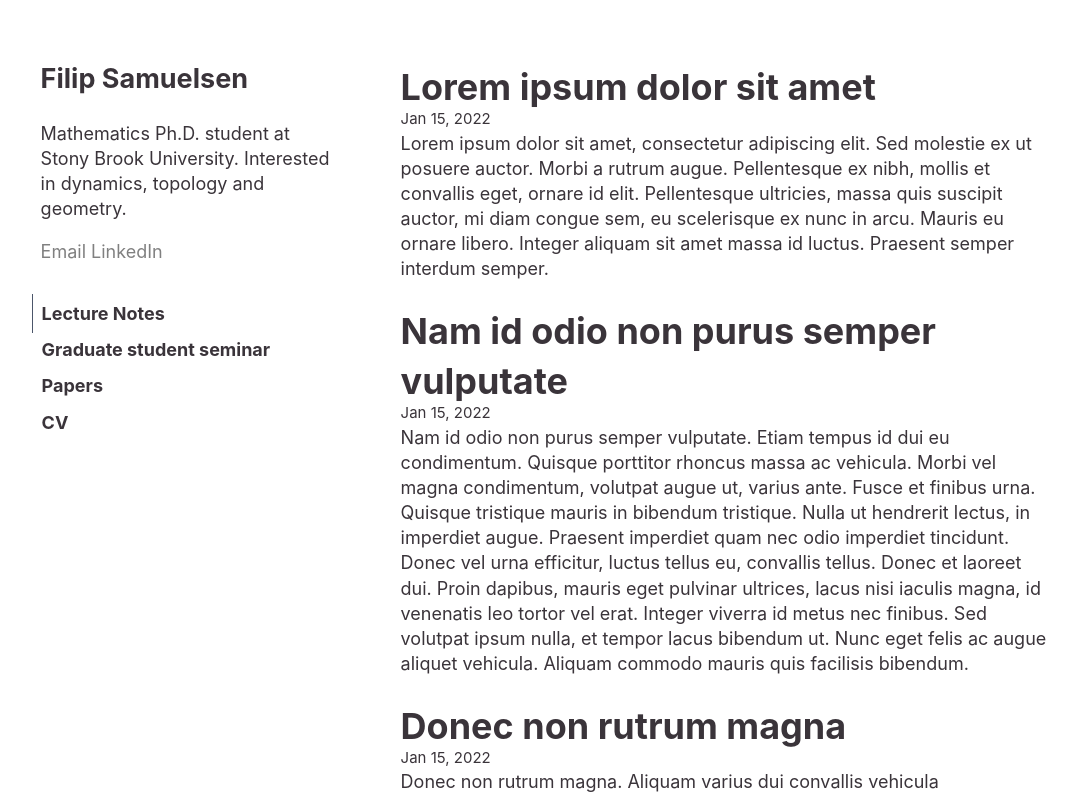
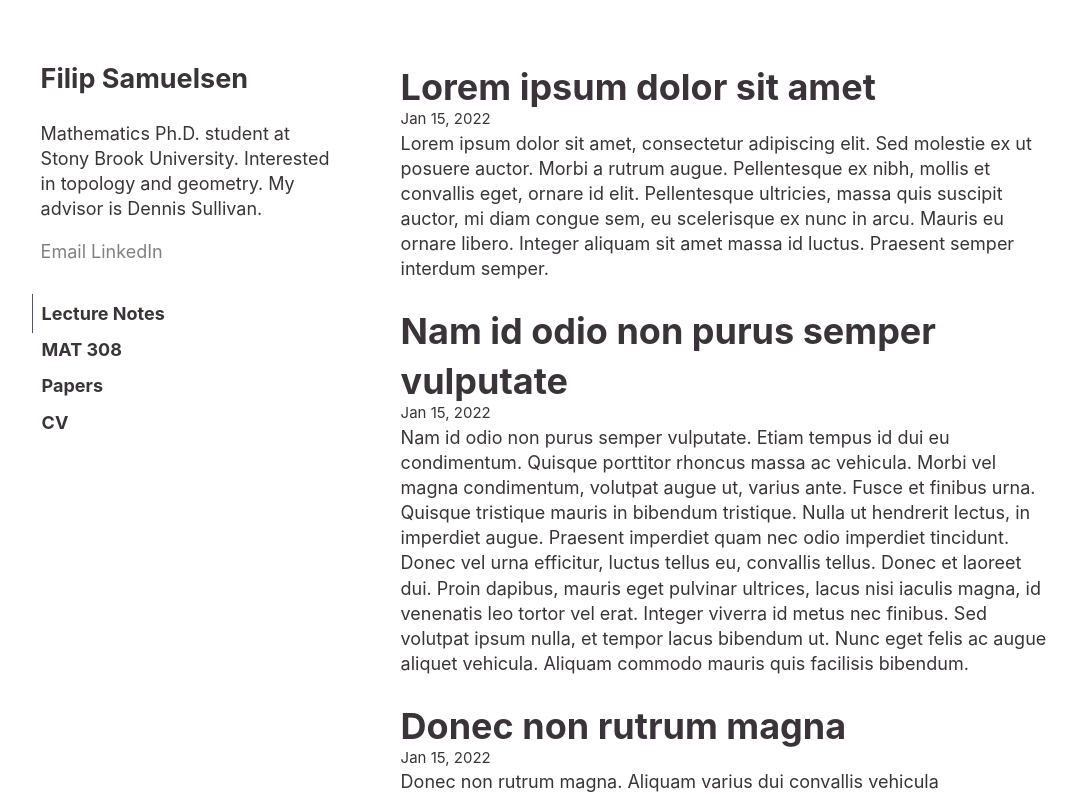
Before and after one commit to Fimuelsen/fimuelsen.github.io, a plain HTML site: page notes/index.html in a window 1280 px wide. Shown: the top 797 px of the page, without its empty margins (143-1220 px from the left). Drawn offline with Linux system fonts and the light colour scheme.

Commit message:
Update index.html

```diff
--- a/notes/index.html
+++ b/notes/index.html
@@ -10,7 +10,7 @@
   <div id= "leftcontent">
     <h2>Filip Samuelsen</h2>
     <p>Mathematics Ph.D. student at Stony Brook University.
-    Interested in dynamics, topology and geometry.</p>
+    Interested in topology and geometry. My advisor is Dennis Sullivan.</p>
     <div id="information"><p>
       <a href = "mailto: filip.samuelsen@stonybrook.edu">Email</a>
       <a href="https://www.linkedin.com/in/filip-samuelsen/">LinkedIn</a>
@@ -18,7 +18,7 @@
     <div id ="leftmenu">
       <ul>
        <li><a aria-current="page" class="active" href="index.html">Lecture Notes</a></li>
-       <li><a href="../GSS/index.html">Graduate student seminar</a></li>
+       <li><a href="../MAT308/index.html">MAT 308</a></li>
        <li><a href="../papers/index.html">Papers</a></li>
        <li><a href="../CV/CV.pdf">CV</a></li>
       </ul>
```
